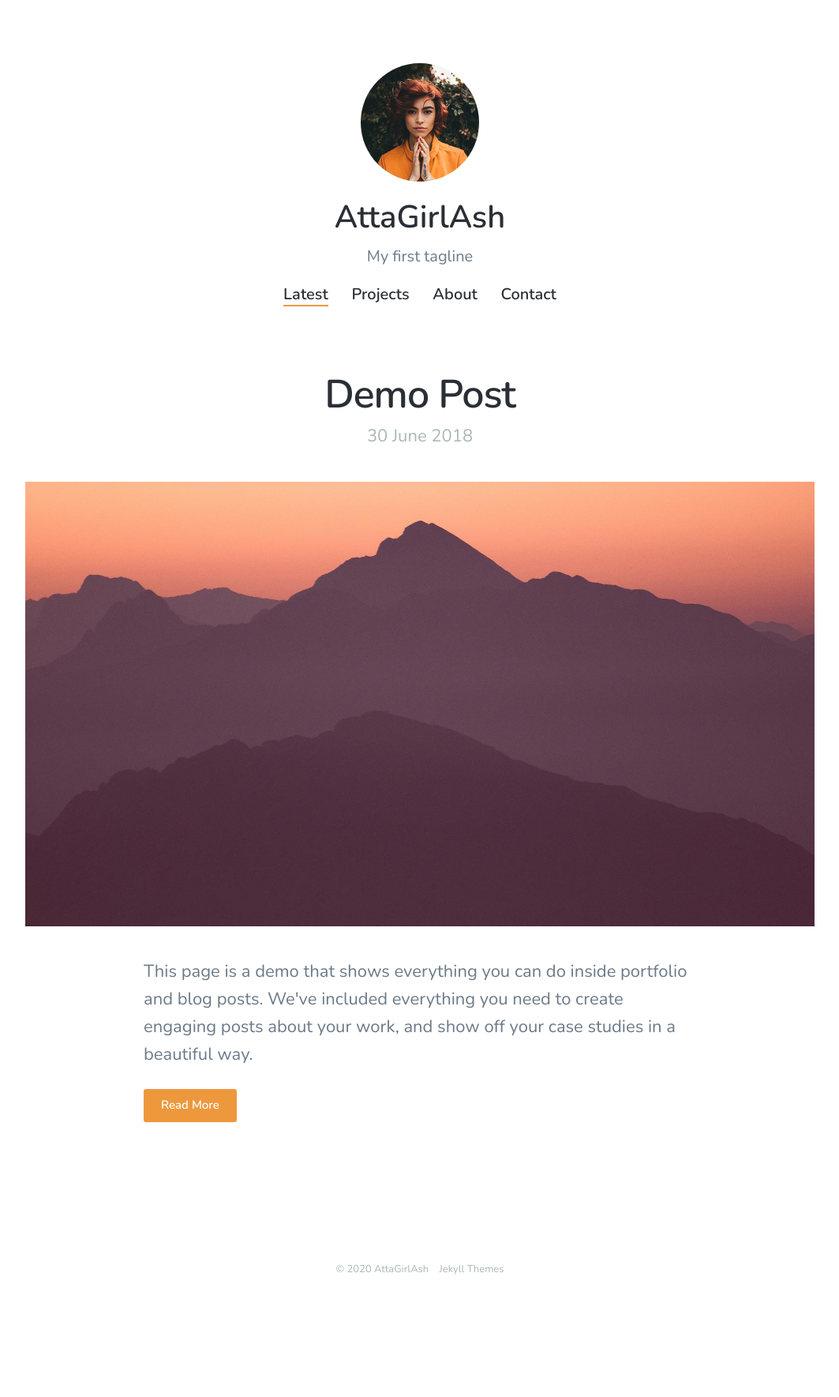
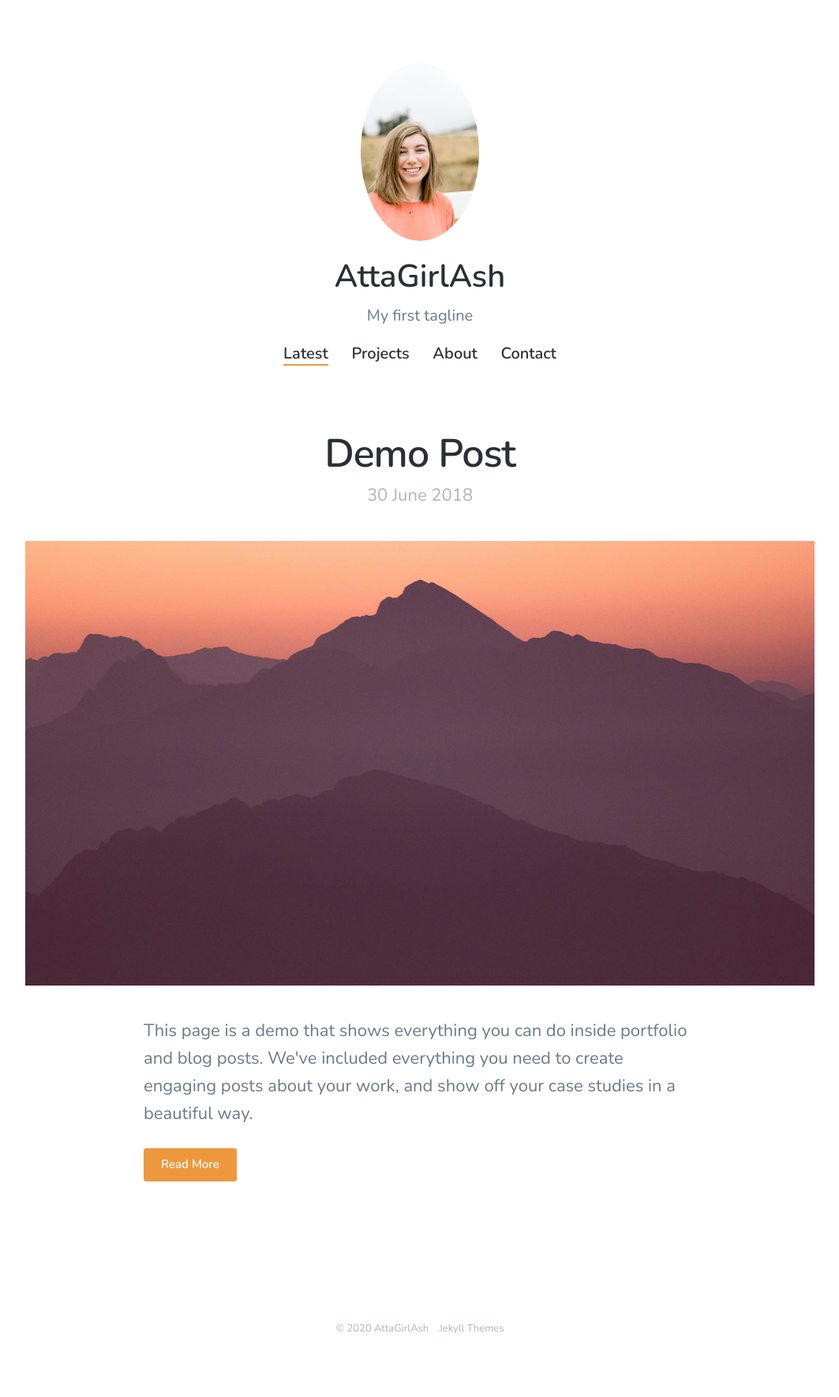
Before and after one commit to ashleyraizes/ashleyraizes.github.io, a Jekyll site: the page built from index.html, in a window 1280 px wide. Shown: the whole page at 79% size, without its empty margins (108-1171 px from the left). Built offline with Jekyll 4.4.1, drawn with Linux system fonts in a browser that asks for light colours; nearby versions of some CDN libraries; the list of posts is cut into pages by our own code; before the commit the page ends 1694 px from its top, so only the background shows below that.

Commit message:
update headshot

```diff
--- a/_data/settings.yml
+++ b/_data/settings.yml
@@ -4,7 +4,7 @@ basic_settings:
   favicon_image: /images/favicon.png
 
 header_settings:
-  avatar_image: /images/avatar.jpg
+  avatar_image: /images/ashley/ashley-headshot.jpg
   logo_image:
   logo_width: 200
 
```
Also changed, not shown: images/ashley/ashley-headshot.jpg (added), 1 other file.
